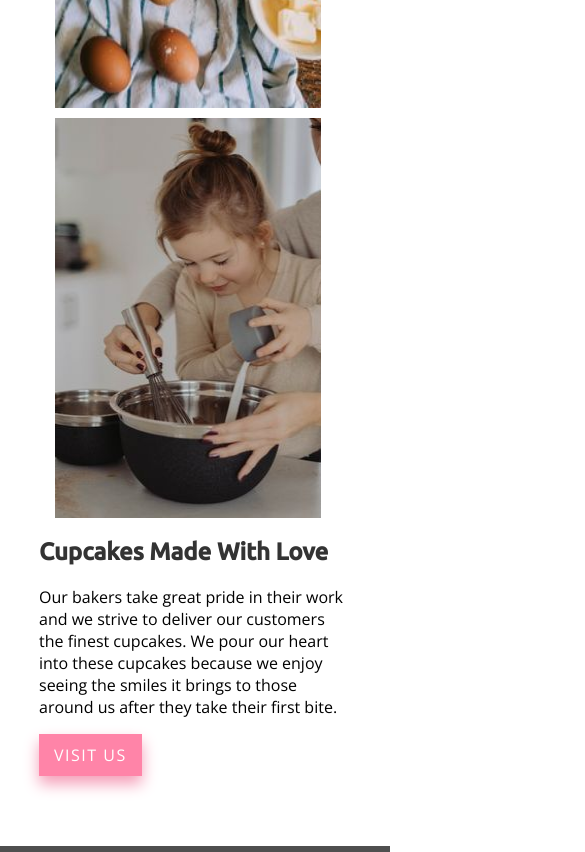
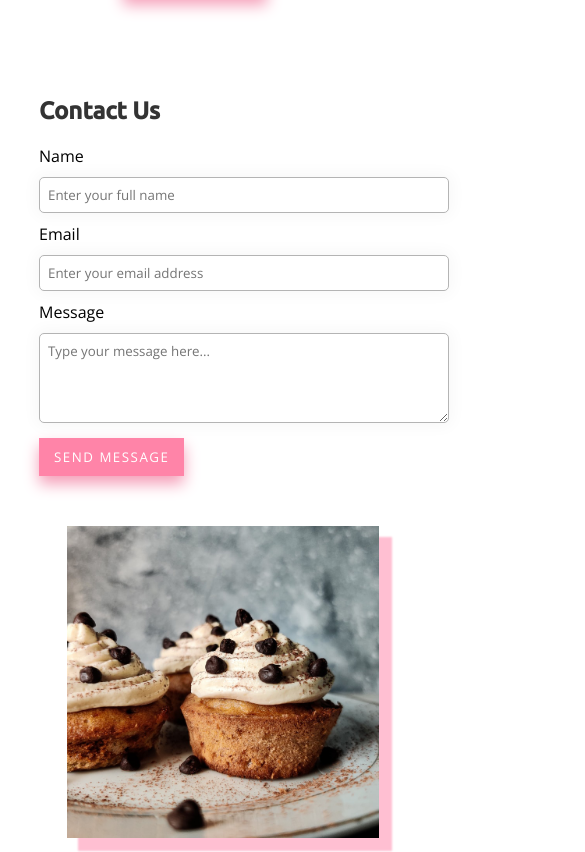
Before and after one commit to sarahdepalo/cupcakes, a plain HTML site: page index.html in a window 390 px wide. Shown: the part 1650-2502 px from the top of the page, 585 px wide, since content can reach past the window. Drawn offline with nearby package versions, Linux system fonts and the light colour scheme; grey boxes are pictures that could not be loaded.

Commit message:
added more responsiveness and a contact form

```diff
--- a/index.html
+++ b/index.html
@@ -104,6 +104,30 @@
         <div class="row">
             <div class="col">
                 <h2>Contact Us</h2>
+                <form>
+                    <div class="nameAndEmail">
+                        <div>
+                            <label>
+                                Name
+                            </label>
+                            <input type="text" placeholder="Enter your full name" required/>
+                        </div>
+                        <div>
+                            <label>
+                                Email
+                            </label>
+                            <input type="email" placeholder="Enter your email address" required/>
+                        </div>
+                    </div>
+                    <label for="message">
+                        Message
+                    </label>
+                    <textarea name="message" rows="4" cols="50" placeholder="Type your message here..." required></textarea>
+                    <button type="submit" class="primaryBtn">SEND MESSAGE</button>
+                </form>
+            </div>
+            <div class="col">
+                <img src="images/chocolateCupcakes.jpeg" alt="chocolate and cinnamon cupcakes"/>
             </div>
         </div>
     </div>
--- a/style.scss
+++ b/style.scss
@@ -8,7 +8,10 @@ $ubuntu: "Ubuntu", sans-serif;
 $pink: #ff84a8;
 $light-pink: #ffbfd2;
 $dark-pink: #ff6e9a;
-//Media Query Breakpoints
+
+*, *:before, *:after {
+  box-sizing:border-box;
+}
 
 body {
   margin: 0;
@@ -16,7 +19,7 @@ body {
 
   p,
   a,
-  div {
+  div, label, input, button, textarea {
     font-family: $open-sans;
   }
 
@@ -27,6 +30,10 @@ body {
   h6 {
     font-family: $ubuntu;
     color: $font-color;
+  }
+
+  button {
+    border: none;
   }
 }
 
@@ -231,6 +238,8 @@ header {
   background-repeat: no-repeat;
   background-size: cover;
   margin: 0 auto;
+  margin-bottom: 80px;
+
   h2 {
     font-size: 50px;
     color: white;
@@ -241,6 +250,59 @@ header {
     align-items: center;
     padding-top: 90px;
   }
+}
+
+//Contact Container
+.contactContainer {
+  margin-bottom: 80px;
+  img {
+    width: 100%;
+    height: auto;
+    max-width: 450px;
+    box-shadow: 12px 12px 2px 1px $light-pink;
+  }
+
+  .row {
+    width: 80%;
+  }
+
+  .col {
+    margin: 0 auto;
+  }
+}
+
+//Form Elements
+input, textarea {
+  padding: 8px;
+  margin: 10px 0px;
+  border: 1px solid rgb(180, 180, 180);
+  border-radius: 5px;
+  width: 200px;
+  box-shadow:0 0 15px 4px rgba(0,0,0,0.03);
+}
+
+label {
+  display: block;
+}
+
+.nameAndEmail {
+  display: flex;
+
+  input {
+    display: block;
+  }
+
+  div:first-child {
+    padding-right: 5px;
+  }
+}
+
+textarea {
+  width: 405px;
+}
+
+form button {
+  display: block;
 }
 
 // Buttons
@@ -340,7 +402,36 @@ header {
     }
   }
 
-  //Hero Banner
+  //heroBanner
+  .heroBanner {
+    min-height: 70vh;
+    .row {
+      padding-top: 20px;
+    }
+
+    h2 {
+      font-size:1.7em;
+    }
+  }
+
+
+  //contactContainer
+  .contactContainer {
+    .row {
+      flex-direction: column;
+    }
+    .nameAndEmail {
+      flex-direction:column;
+    }
+
+    input, textarea {
+      width: 300px;
+    }
+
+    .col:first-child {
+      margin-bottom: 50px;
+    }
+  }
 
 }
 
@@ -369,7 +460,31 @@ header {
   body {
     font-size: 0.9rem;
   }
+
+  .contactContainer {
+    input, textarea {
+      width: 200px;
+    }
+  }
+  .introContainer {
+    .hoverImage {
+      width:209px;
+      height:300px;
+    }
+    .imageRow {
+      width: auto;
+    }
+  }
+
 }
+@media screen and (max-width:1377px) and (min-width: 975px) {
+  .introContainer {
+    .row {
+      flex-wrap:wrap;
+    }
+  }
+}
+
 
 //iPad
 @media only screen and (min-device-width: 768px) and (max-device-width: 1124px) {
@@ -378,15 +493,78 @@ header {
       display: block;
     }
   }
-}
 
-@media screen and (max-width:1377px) and (min-width: 975px) {
   .introContainer {
-    .row {
-      flex-wrap:wrap;
+    .imageRow {
+      flex-direction: row;
+      width: auto;
+    }
+
+    .hoverImage {
+      width:auto;
+      height:300px;
+    }
+  }
+
+  .heroBanner {
+    padding-top: 40px;
+  }
+
+  .contactContainer {
+    input, textarea {
+      width: 410px;
     }
   }
 }
+
+/* PORTRAIT MODE ONLY IPAD */
+@media only screen and (min-device-width: 481px) and (max-device-width: 1024px) and (orientation:portrait) {
+    header {
+      height: 40vh;
+    }
+
+    .wave {
+      height: 30vh;
+    }
+
+    .contactContainer img {
+      margin-left: 28px;
+    }
+
+    .heroBanner {
+      min-height: 40vh;
+    }
+}
+
+/* Portrait and Landscape */
+@media only screen
+  and (min-device-width: 1024px)
+  and (max-device-width: 1366px)
+  and (-webkit-min-device-pixel-ratio: 1.5) {
+    header {
+      height: 40vh;
+    }
+
+    .wave {
+      height: 30vh;
+    }
+
+    .contactContainer img {
+      margin-left: 28px;
+    }
+
+    .heroBanner {
+      min-height: 40vh;
+    }
+
+    .contactContainer {
+      input, textarea {
+        width: auto;
+      }
+    }
+}
+
+
 
 // Font Resizing
 
```
Also changed, not shown: style.css, 1 other file.
